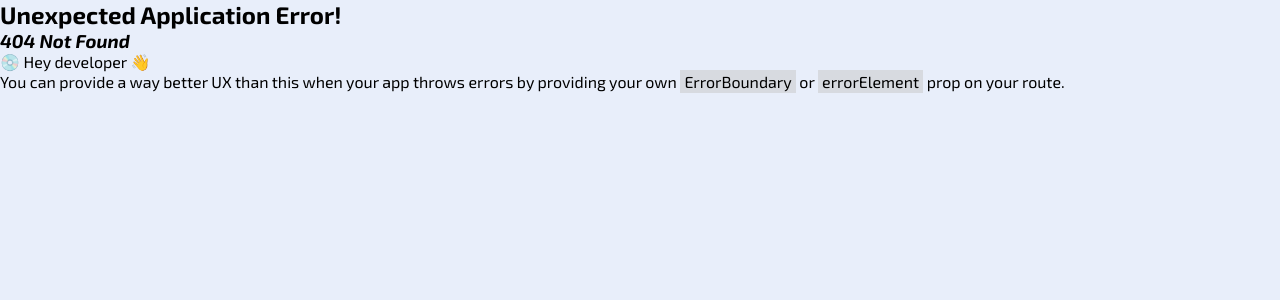
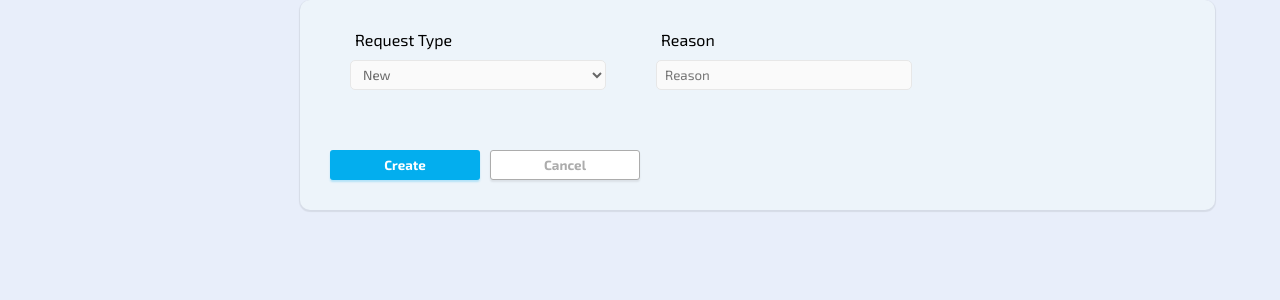
Before and after one commit to krishnapriyarajeev/Asset-Management-System, a React (Vite) app in the folder ui/: page /new in a window 1280 px wide. Before the commit this address had no page. Shown: the top 300 px of the page. Built offline with nearby package versions, Linux system fonts and the light colour scheme.

Commit message:
feat:Form

```diff
--- a/ui/src/App.jsx
+++ b/ui/src/App.jsx
@@ -6,9 +6,14 @@ import SubCategory from "./pages/subcategory/page";
 import ModalList from "./pages/model/page";
 import Request from "./pages/requests/requests";
 import Login from "./pages/Login/Login";
+import Form from "./components/Form/Form";
 
 function App() {
   const router = createBrowserRouter([
+    {
+      path: "/new",
+      element: <Form />,
+    },
     {
       path: "/login",
       element: <Login />,
--- /dev/null
+++ b/ui/src/components/Form/Form.jsx
@@ -0,0 +1,71 @@
+import "./Form.scss";
+import { useState } from "react";
+import Button from "../Button/Button";
+import { useNavigate } from "react-router-dom";
+import FormField from "../FormField/FormField";
+import Select from "../Select/Select";
+
+const fields = [
+  {
+    id: "RequestType",
+    label: "Request Type",
+    Component: Select,
+    choose: ["New", "Exchange"],
+  },
+  {
+    id: "reason",
+    text: "Reason",
+  },
+];
+
+const Form = () => {
+  const [data, setData] = useState({});
+  const navigate = useNavigate();
+
+  const handleData = ([id, value]) => {
+    let newData = {};
+    newData[id] = value;
+    setData((data) => ({ ...data, ...newData }));
+  };
+
+  return (
+    <section className="form-section">
+      <form className="form">
+        <div className="form-details">
+          {fields.map((field) => {
+            return field.Component ? (
+              <field.Component
+                id={field.id}
+                key={field.id}
+                choose={field.choose}
+                onselect={handleData}
+                label={field.label}
+                // defaultValue={requestType}
+              />
+            ) : (
+              <FormField
+                id={field.id}
+                text={field.text}
+                key={field.id}
+                onchange={handleData}
+                data={data}
+              />
+            );
+          })}
+        </div>
+        <div>
+          <Button text="Create" className="form-buttons" />
+          <Button
+            text="Cancel"
+            className="form-buttons cancel"
+            handleSubmit={(e) => {
+              e.preventDefault();
+              navigate(-1);
+            }}
+          />
+        </div>
+      </form>
+    </section>
+  );
+};
+export default Form;
--- /dev/null
+++ b/ui/src/components/Form/Form.scss
@@ -0,0 +1,33 @@
+.form-section {
+  border-radius: 10px;
+  background-color: #edf4fa;
+  box-shadow: 0px 1px 1px 1px rgba(0, 0, 0, 0.08);
+  margin: 0 65px 0 300px;
+  padding-right: 20px;
+  padding: 30px 0 30px 30px;
+}
+
+.form {
+  display: flex;
+  flex-direction: column;
+  row-gap: 60px;
+}
+
+.form-details {
+  display: grid;
+  grid-template-columns: 1fr 1fr 1fr;
+  gap: 30px;
+}
+
+.form-buttons {
+  height: 30px;
+  width: 150px;
+  margin-right: 10px;
+  background-color: #03aeee;
+  color: #ffff;
+  font-weight: bolder;
+  border-width: 1px;
+  border-style: none;
+  border-radius: 3px;
+  box-shadow: 0 2px 2px #03aeee3f;
+}
--- /dev/null
+++ b/ui/src/components/FormField/FormField.jsx
@@ -0,0 +1,27 @@
+import "./FormField.scss";
+
+/* eslint-disable react/prop-types */
+const FormField = (props) => {
+  const onChange = (e) => {
+    let x = [e.target.id, e.target.value];
+    console.log(x);
+    props.onchange(x);
+  };
+  return (
+    <div className="detail-box">
+      <label className="detail-label" htmlFor={props.id}>
+        {props.text}
+      </label>
+      <input
+        type="text"
+        className="form-input"
+        id={props.id}
+        placeholder={props.text}
+        onChange={onChange}
+        disabled={props.id == "eid"}
+        value={props.id == "eid" ? props.editid : props.data[props.id]}
+      />
+    </div>
+  );
+};
+export default FormField;
--- /dev/null
+++ b/ui/src/components/FormField/FormField.scss
@@ -0,0 +1,30 @@
+.detail-box {
+  display: flex;
+  flex-direction: column;
+  row-gap: 4px;
+  padding-left: 20px;
+}
+
+.detail-label {
+  margin-bottom: 7px;
+  padding-left: 5px;
+}
+
+.form-input {
+  height: 30px;
+  width: 20vw;
+  border-radius: 5px;
+  border-width: 1px;
+  background: #fafafa;
+  border-style: solid;
+  border-color: #e7e7e7;
+  padding-left: 8px;
+}
+
+.cancel {
+  background-color: #ffff;
+  color: #acacac;
+  border-style: solid;
+  border-color: #acacac;
+  box-shadow: 0 2px 2px rgba(0, 0, 0, 0.08);
+}
--- /dev/null
+++ b/ui/src/components/Select/Select.jsx
@@ -0,0 +1,30 @@
+import "./Select.scss";
+/* eslint-disable react/prop-types */
+const Select = ({ id, choose, onselect, defaultValue, label }) => {
+  const onSelect = (e) => {
+    let x = [e.target.id, e.target.value];
+    onselect(x);
+  };
+
+  return (
+    <div className="detail-box">
+      <label className="detail-label" htmlFor={id}>
+        {label}
+      </label>
+      <select id={id} onChange={onSelect} className="form-select">
+        {choose.map((option) => {
+          return (
+            <option
+              key={option}
+              selected={option === defaultValue}
+              value={option}
+            >
+              {option}
+            </option>
+          );
+        })}
+      </select>
+    </div>
+  );
+};
+export default Select;
--- /dev/null
+++ b/ui/src/components/Select/Select.scss
@@ -0,0 +1,11 @@
+.form-select {
+  height: 30px;
+  width: 20vw;
+  border-radius: 5px;
+  border-width: 1px;
+  background: #fafafa;
+  border-style: solid;
+  border-color: #e7e7e7;
+  padding-left: 8px;
+  color: #676767;
+}
--- a/ui/src/pages/Login/Login.jsx
+++ b/ui/src/pages/Login/Login.jsx
@@ -5,7 +5,7 @@ import TextField from "../../components/LoginTextField/TextField";
 import loginlogo from "../../assets/kv-login.jpeg";
 import kvlogo from "../../assets/kv-logo.png";
 import { useEffect, useRef, useState } from "react";
-import { useNavigate } from "react-router-dom";
+// import { useNavigate } from "react-router-dom";
 
 // eslint-disable-next-line react/prop-types
 const Login = () => {
```
